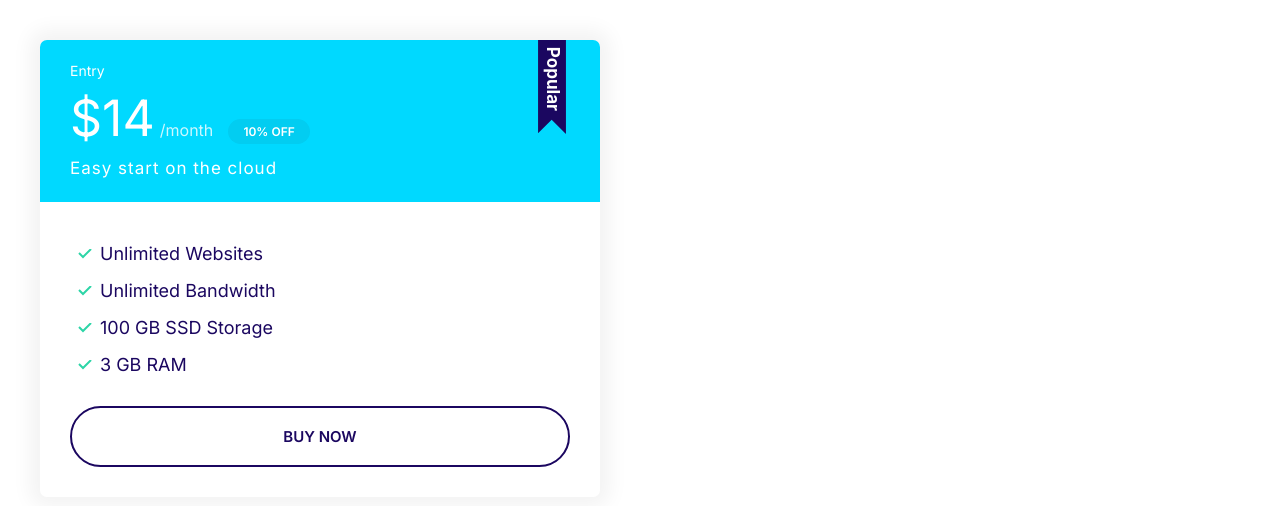
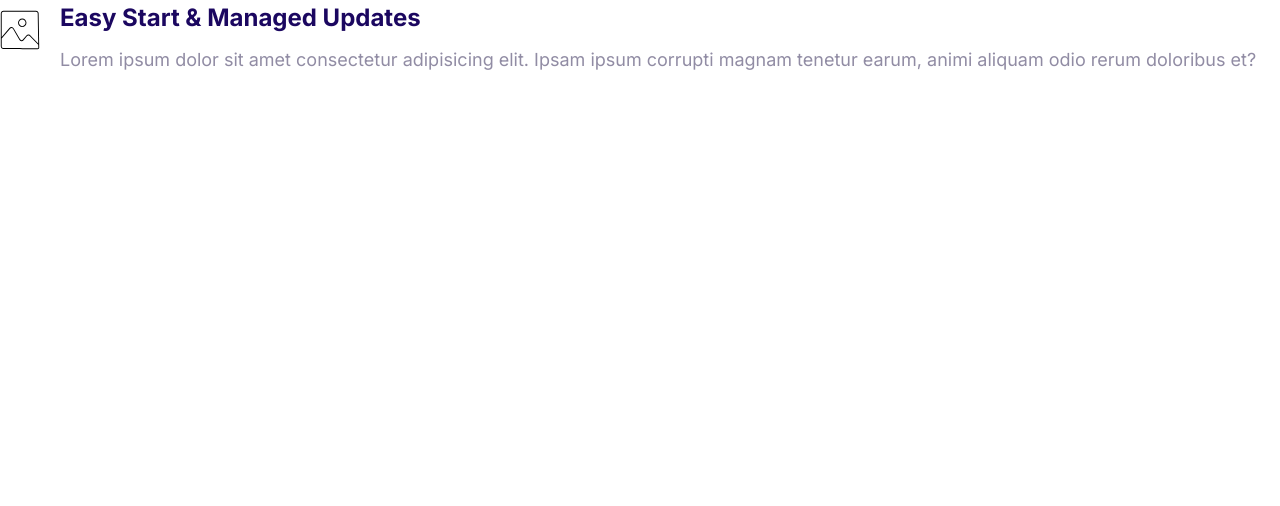
Before and after one commit to MaximEsin/Moshify, a plain HTML site: page index.html in a window 1280 px wide. Drawn offline with Linux system fonts and the light colour scheme.

Commit message:
Media component

```diff
--- a/CSS/styles.css
+++ b/CSS/styles.css
@@ -300,3 +300,16 @@ a {
     font-size: 1.7rem;
   }
 }
+/* Media */
+.media {
+  display: flex;
+}
+.media__title {
+  margin-top: 0;
+}
+.media__body {
+  margin: 0 2rem;
+}
+.media__image {
+  margin-top: 1rem;
+}
--- a/index.html
+++ b/index.html
@@ -15,26 +15,15 @@
     />
   </head>
   <body>
-    <div style="width: 50%; padding: 4rem">
-      <div class="plan--popular">
-        <div class="card card--secondary">
-          <header class="card__header">
-            <h3 class="plan__name">Entry</h3>
-            <span class="plan__price">$14</span>
-            <span class="plan__billing-cycle">/month</span>
-            <span class="badge badge--secondary badge--small">10% OFF</span>
-            <span class="plan__description">Easy start on the cloud</span>
-          </header>
-          <div class="card__body">
-            <ul class="list list--tick">
-              <li class="list__item">Unlimited Websites</li>
-              <li class="list__item">Unlimited Bandwidth</li>
-              <li class="list__item">100 GB SSD Storage</li>
-              <li class="list__item">3 GB RAM</li>
-            </ul>
-            <button class="btn btn--outline btn--block">Buy now</button>
-          </div>
-        </div>
+    <div class="media">
+      <div class="media__image">
+        </svg><svg class="icon">
+          <use xlink:href="images/sprite.svg#snap"></use>
+        </svg>
+      </div>
+      <div class="media__body">
+        <h3 class="media__title">Easy Start & Managed Updates</h3>
+        <p>Lorem ipsum dolor sit amet consectetur adipisicing elit. Ipsam ipsum corrupti magnam tenetur earum, animi aliquam odio rerum doloribus et?</p>
       </div>
     </div>
   </body>
```
Also changed, not shown: Components/media.html (added, +11 -0 lines).
